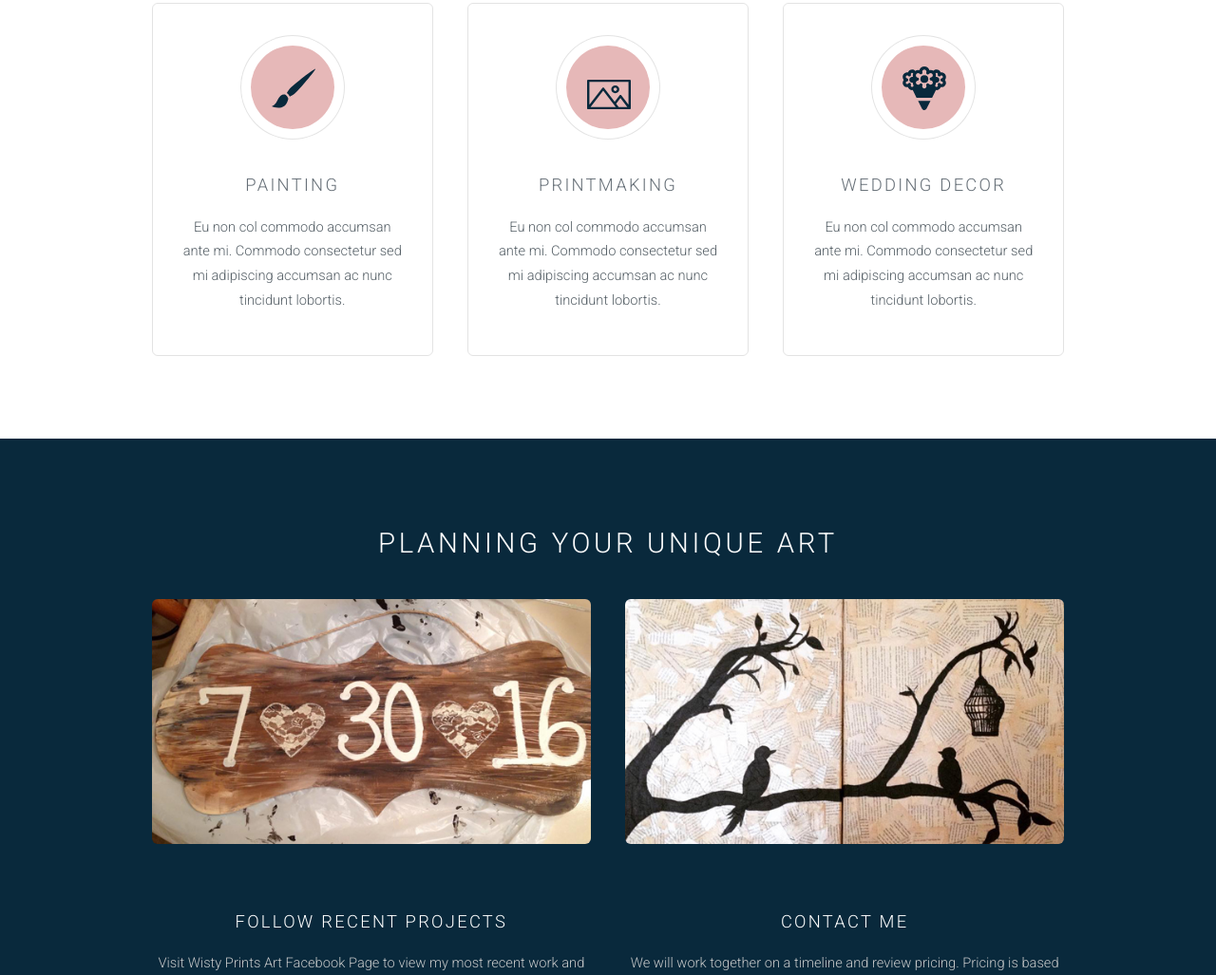
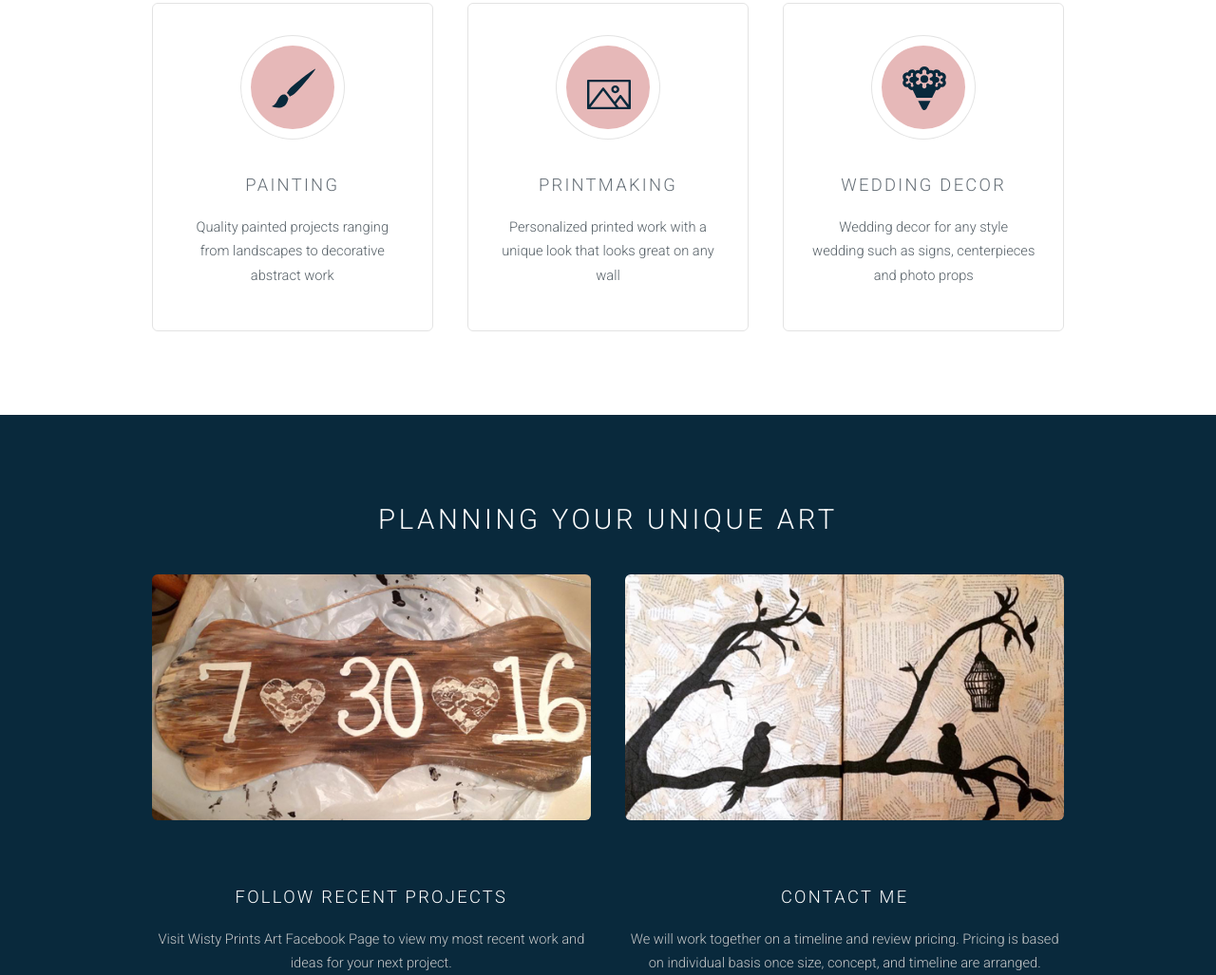
Before and after one commit to kepeternell/WistyPrints, a plain HTML site: page index.html in a window 1280 px wide. Shown: the part 752-1779 px from the top of the page at 95% size. Drawn offline with Linux system fonts and the light colour scheme.

Commit message:
icon sentences

```diff
--- a/index.html
+++ b/index.html
@@ -58,21 +58,21 @@
 							<section class="special box"><img src="images/paintbrush.svg" alt="paint">
 								<i class="icon major"></i>
 								<h3>PAINTING</h3>
-								<p>Eu non col commodo accumsan ante mi. Commodo consectetur sed mi adipiscing accumsan ac nunc tincidunt lobortis.</p>
+								<p>Quality painted projects ranging from landscapes to decorative abstract work</p>
 							</section>
 						</div>
 						<div class="4u">
 							<section class="special box"><img src="images/screen.svg" alt="wedding">
 								<i class="icon major"></i>
 								<h3>PRINTMAKING</h3>
-								<p>Eu non col commodo accumsan ante mi. Commodo consectetur sed mi adipiscing accumsan ac nunc tincidunt lobortis.</p>
+								<p>Personalized printed work with a unique look that looks great on any wall</p>
 							</section>
 						</div>
 						<div class="4u">
 							<section class="special box"><img src="images/wedding9.svg" alt="wedding">
 								<i class="icon major"></i>
 								<h3>WEDDING DECOR</h3>
-								<p>Eu non col commodo accumsan ante mi. Commodo consectetur sed mi adipiscing accumsan ac nunc tincidunt lobortis.</p>
+								<p>Wedding decor for any style wedding such as signs, centerpieces and photo props</p>
 							</section>
 						</div>
 					</div>
```
